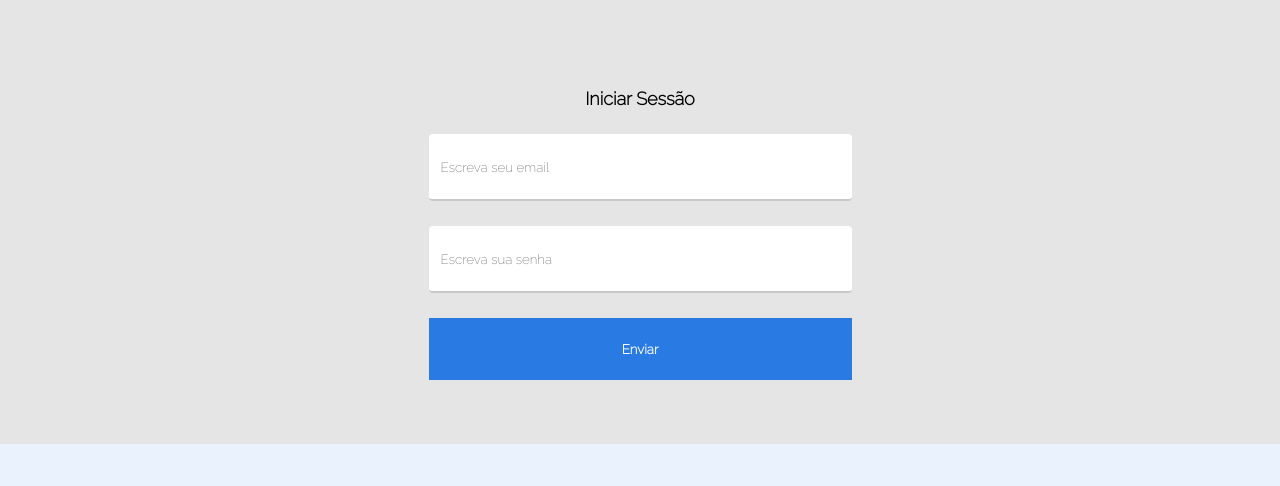
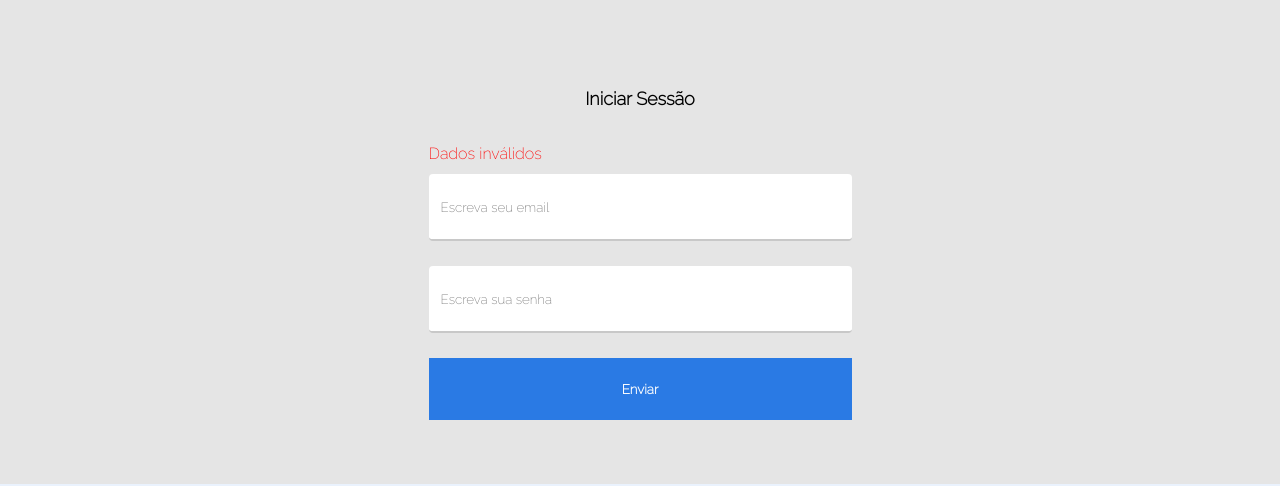
Before and after one commit to brunoceesar/Challenge_Alura_wk1, a plain HTML site: page login.html in a window 1280 px wide. Both pictures are taken after a click on the button "Enviar". Shown: the part 118-604 px from the top of the page. Drawn offline with Linux system fonts and the light colour scheme.

Commit message:
added scripts.js and simple login to access admin page

```diff
--- a/assets/css/style.css
+++ b/assets/css/style.css
@@ -804,6 +804,13 @@ form .inserirNome, .inserirMensagem {
     margin-bottom: 25px;
 }
 
+#spanLogin {
+    color: red;
+    font-family: 'Raleway';
+    line-height: 40px;
+    font-weight: 500;
+}
+
 .campoLoginEmail, .campoLoginSenha {
     font-family: 'Raleway';
     margin-bottom: 25px;
--- a/login.html
+++ b/login.html
@@ -35,6 +35,7 @@
             <div class="containerLogin">
                 <div class="boxesLogin">
                     <h1 class="tituloLogin">Iniciar Sessão</h1>
+                    <span id="spanLogin"></span>
                     <form class="formLogin">
                         <label for="email"></label>
                         <input class="campoLoginEmail" type="email" placeholder="Escreva seu email" name="email">
@@ -79,6 +80,8 @@
             </div>
         </section>
 
+        <script src="/scripts/scripts.js"></script>
+
         <footer>
             <div class="creditos">
                 <p>Desenvolvido por Bruno Amaral</p>
--- /dev/null
+++ b/scripts/scripts.js
@@ -0,0 +1,14 @@
+let autenticarLogin = document.querySelector('.botaoEnviar');
+let campoLogin = document.querySelector('.campoLoginEmail');
+let campoSenha = document.querySelector('.campoLoginSenha');
+let dadosInv = document.getElementById('spanLogin');
+const login = "admin";
+const senha = "admin";
+
+autenticarLogin.addEventListener("click", function() {
+    if (campoLogin.value == "admin@admin.com" && campoSenha.value == "admin") {
+        window.location.replace("produtos.html");
+    }else{
+        dadosInv.innerHTML = "Dados inválidos"
+    }
+})
```
Also changed, not shown: addprodutos.html (+2 -0 lines), produtos.html (+2 -2 lines).
